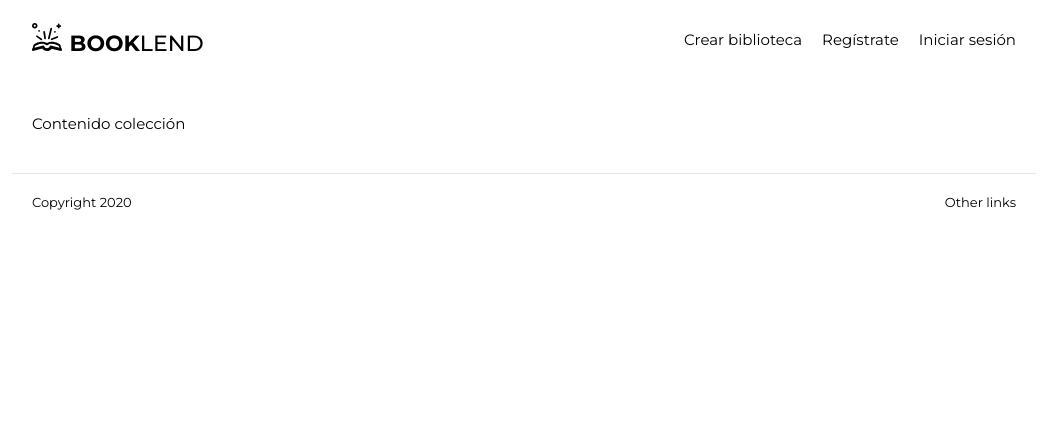
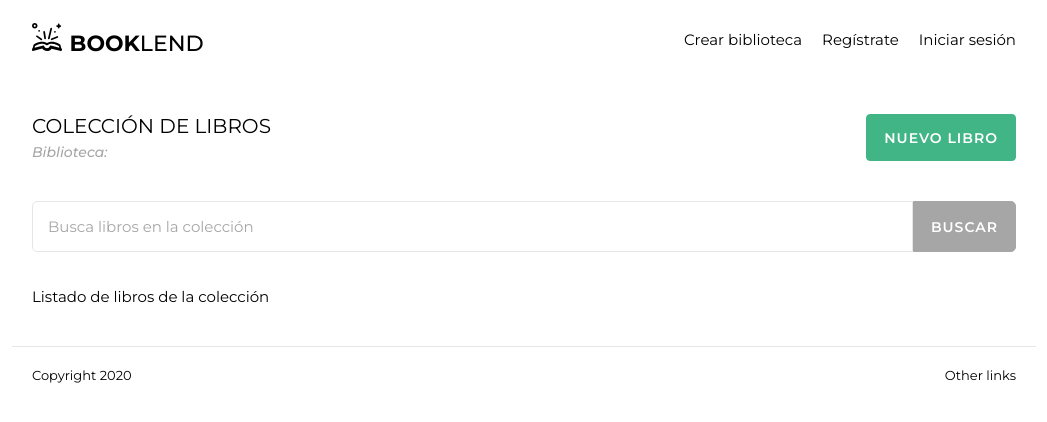
Before and after one commit to saioacoder/BookLend, a React (Create React App) app: page /1/admin/coleccion in a window 1280 px wide. Shown: the top 422 px of the page, without its empty margins (116-1163 px from the left). Built offline with nearby package versions, Linux system fonts and the light colour scheme; no server answers; the database is empty.

Commit message:
Crear maquetación de página Collection

```diff
--- a/src/pages/collection.js
+++ b/src/pages/collection.js
@@ -1,7 +1,44 @@
+import { useState, useEffect } from 'react';
+import { useSelector } from 'react-redux';
+import { getLibraryById } from '../logic/library';
+
+import Button from '../components/button';
+import SearchBox from '../components/searchBox';
+import CollectionList from '../components/collectionList';
+import Modal from '../components/modal';
+
 const Collection = () => {
+	const [library, setLibrary] = useState({});
+	const idLibrary = useSelector(state => state.user.idLibrary);
+	const {name} = library;
+
+	async function getLibraryName(id) {
+		const lib = await getLibraryById(id);
+		if(lib)
+			setLibrary(lib);
+	}
+
+	useEffect(() => {
+		getLibraryName(idLibrary);
+	}, [idLibrary]);
+
 	return (
 		<>
-			Contenido colección
+			<header className="page_header">
+				<div>
+					<h1 className="page_header_title">Colección de libros</h1>
+					<h2 className="page_header_subtitle">Biblioteca: <strong>{name}</strong></h2>
+				</div>
+				<Button>Nuevo libro</Button>
+			</header>
+			<SearchBox />
+			<CollectionList />
+			<Modal
+				title="Nuevo libro"
+				isOpen={false}
+			>
+				Formulario nuevo libro
+			</Modal>
 		</>
 	);
 }
```
